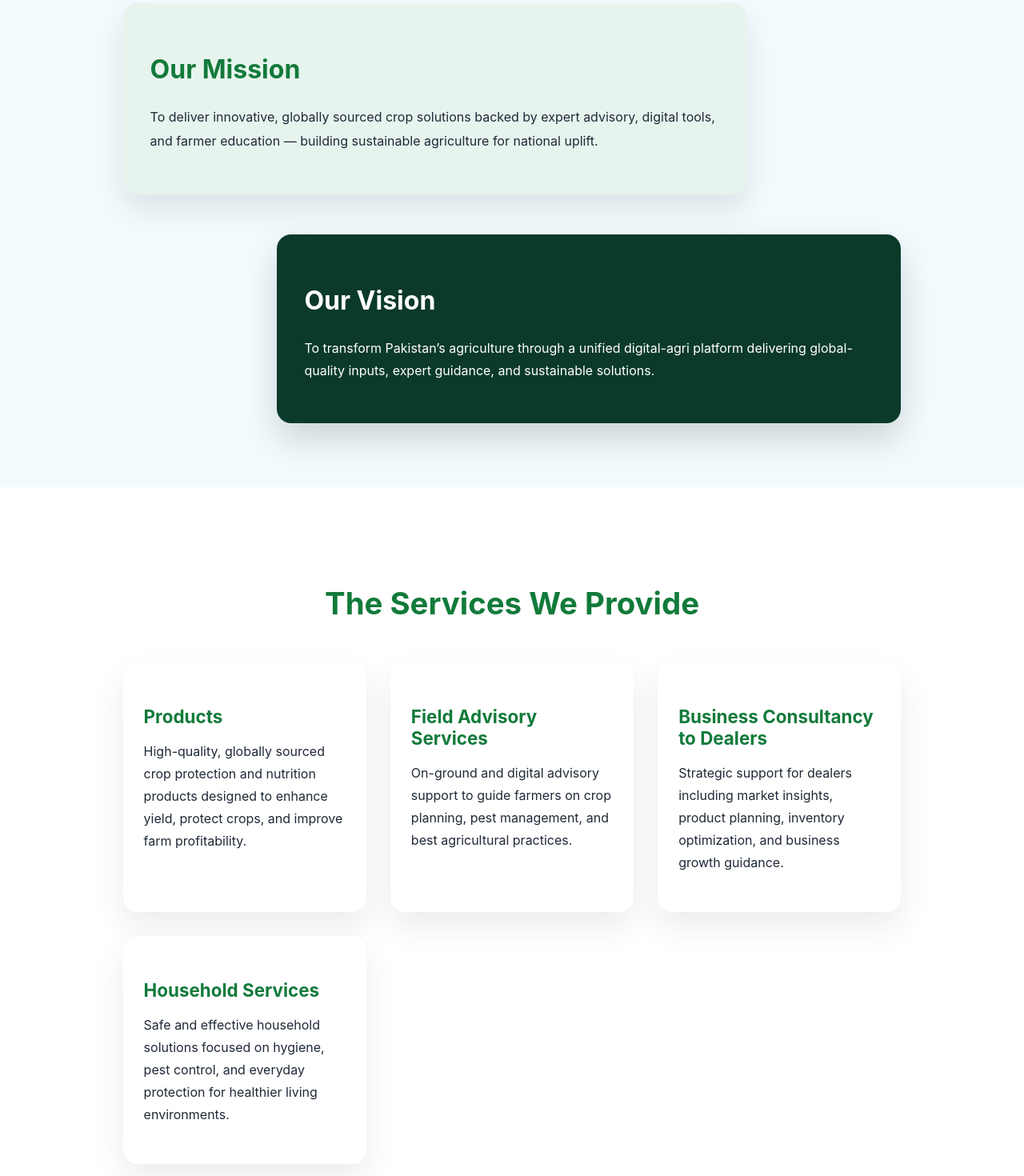
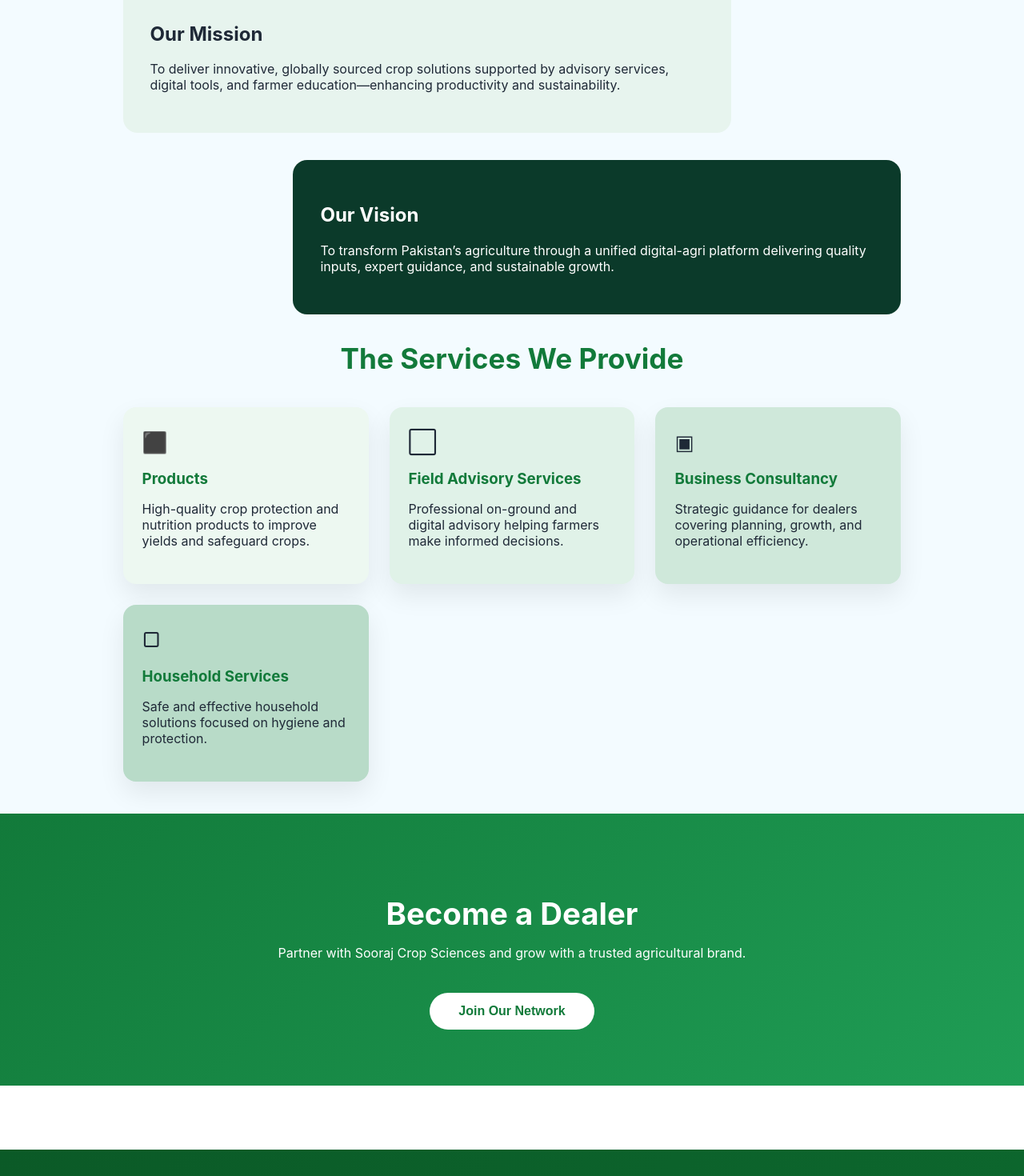
Before and after one commit to iamna122/sooraj-crop-sciences, a React (Create React App) app: page /About in a window 1280 px wide. Shown: the part 1200-2670 px from the top of the page at 80% size. Built offline with nearby package versions, Linux system fonts and the light colour scheme; the HTML template or start-up script is replaced by a standard one.

Commit message:
changes in services block

```diff
--- a/src/pages/About.jsx
+++ b/src/pages/About.jsx
@@ -25,7 +25,7 @@ export default function About() {
   return (
     <div style={{ fontFamily: "Inter, sans-serif", color: "#1f2937" }}>
 
-      {/* ================= HERO BANNER ================= */}
+      {/* ================= HERO ================= */}
       <section style={{ height: "80vh", overflow: "hidden" }}>
         <img
           src={aboutBanner}
@@ -35,170 +35,109 @@ export default function About() {
             height: "100%",
             objectFit: "cover",
             objectPosition: "center top",
-            display: "block",
           }}
         />
       </section>
 
       {/* ================= WHO WE ARE ================= */}
-      <section
-        className="fade-up"
-        style={{ padding: "90px 12% 40px", textAlign: "center" }}
-      >
+      <section className="fade-up" style={{ padding: "90px 12% 40px", textAlign: "center" }}>
         <h2 style={{ color: "#127a3a", fontSize: "2.4rem", marginBottom: 24 }}>
           Who We Are
         </h2>
 
         <p style={{ maxWidth: 900, margin: "auto", lineHeight: 1.9 }}>
           Sooraj Crop Sciences is a modern agricultural enterprise committed to
-          empowering farmers across Pakistan. We combine innovative crop
-          solutions, expert guidance, and a strong nationwide network to help
-          growers improve productivity, protect yields, and adopt sustainable
-          farming practices.
+          empowering farmers across Pakistan through innovation, expert guidance,
+          and a strong nationwide dealer network.
         </p>
 
-        <p
-          style={{
-            marginTop: 26,
-            fontWeight: 600,
-            color: "#127a3a",
-          }}
-        >
+        <p style={{ marginTop: 26, fontWeight: 600, color: "#127a3a" }}>
           Rooted in trust. Driven by innovation. Focused on farmers.
         </p>
 
-        <p style={{ marginTop: 10, fontWeight: 600 }}>
+        <p style={{ marginTop: 8, fontWeight: 600 }}>
           کسان کی ترقی، پاکستان کی خوشحالی
         </p>
       </section>
 
       {/* ================= MISSION & VISION ================= */}
-      <section style={{ padding: "30px 12% 80px", background: "#f3fbff" }}>
+      <section style={{ padding: "30px 12% 40px", background: "#f3fbff" }}>
 
-        {/* Mission */}
-        <div
-          className="slide-left"
-          style={{
-            background: "#e7f4ee",
-            padding: "36px 34px",
-            borderRadius: 18,
-            maxWidth: 780,
-            marginBottom: 50,
-            boxShadow: "0 18px 40px rgba(0,0,0,0.1)",
-          }}
-        >
-          <h2 style={{ color: "#127a3a", fontSize: "2rem" }}>
-            Our Mission
-          </h2>
-
-          <p style={{ lineHeight: 1.85 }}>
-            To deliver innovative, globally sourced crop solutions backed by
-            expert advisory, digital tools, and farmer education — building
-            sustainable agriculture for national uplift.
+        <div className="slide-left mission-box">
+          <h2>Our Mission</h2>
+          <p>
+            To deliver innovative, globally sourced crop solutions supported by
+            advisory services, digital tools, and farmer education—enhancing
+            productivity and sustainability.
           </p>
         </div>
 
-        {/* Vision */}
-        <div
-          className="slide-right"
-          style={{
-            background: "#0b3a2a",
-            color: "#fff",
-            padding: "36px 34px",
-            borderRadius: 18,
-            maxWidth: 780,
-            marginLeft: "auto",
-            boxShadow: "0 20px 45px rgba(0,0,0,0.16)",
-          }}
-        >
-          <h2 style={{ fontSize: "2rem" }}>Our Vision</h2>
+        <div className="slide-right vision-box">
+          <h2>Our Vision</h2>
+          <p>
+            To transform Pakistan’s agriculture through a unified digital-agri
+            platform delivering quality inputs, expert guidance, and sustainable
+            growth.
+          </p>
+        </div>
 
-          <p style={{ lineHeight: 1.75 }}>
-            To transform Pakistan’s agriculture through a unified digital-agri
-            platform delivering global-quality inputs, expert guidance, and
-            sustainable solutions.
+        {/* ================= SERVICES (MOVED HERE) ================= */}
+        <div className="fade-up services-wrapper">
+          <h2 className="services-title">The Services We Provide</h2>
+
+          <div className="services-grid">
+
+            <div className="service-card s1">
+              <div className="icon">⬛</div>
+              <h3>Products</h3>
+              <p>
+                High-quality crop protection and nutrition products to improve
+                yields and safeguard crops.
               </p>
+            </div>
+
+            <div className="service-card s2">
+              <div className="icon">⬜</div>
+              <h3>Field Advisory Services</h3>
+              <p>
+                Professional on-ground and digital advisory helping farmers make
+                informed decisions.
+              </p>
+            </div>
+
+            <div className="service-card s3">
+              <div className="icon">▣</div>
+              <h3>Business Consultancy</h3>
+              <p>
+                Strategic guidance for dealers covering planning, growth, and
+                operational efficiency.
+              </p>
+            </div>
+
+            <div className="service-card s4">
+              <div className="icon">▢</div>
+              <h3>Household Services</h3>
+              <p>
+                Safe and effective household solutions focused on hygiene and
+                protection.
+              </p>
+            </div>
+
+          </div>
         </div>
       </section>
 
-      {/* ================= SERVICES ================= */}
-      <section
-        className="fade-up"
-        style={{
-          padding: "90px 12%",
-          background: "#ffffff",
-        }}
-      >
-        <h2
-          style={{
-            textAlign: "center",
-            fontSize: "2.4rem",
-            color: "#127a3a",
-            marginBottom: 50,
-          }}
-        >
-          The Services We Provide
-        </h2>
-
-        <div
-          style={{
-            display: "grid",
-            gridTemplateColumns: "repeat(auto-fit, minmax(240px, 1fr))",
-            gap: 30,
-          }}
-        >
-          {[
-            {
-              title: "Products",
-              text:
-                "High-quality, globally sourced crop protection and nutrition products designed to enhance yield, protect crops, and improve farm profitability.",
-            },
-            {
-              title: "Field Advisory Services",
-              text:
-                "On-ground and digital advisory support to guide farmers on crop planning, pest management, and best agricultural practices.",
-            },
-            {
-              title: "Business Consultancy to Dealers",
-              text:
-                "Strategic support for dealers including market insights, product planning, inventory optimization, and business growth guidance.",
-            },
-            {
-              title: "Household Services",
-              text:
-                "Safe and effective household solutions focused on hygiene, pest control, and everyday protection for healthier living environments.",
-            },
-          ].map(service => (
-            <div
-              key={service.title}
-              style={{
-                background: "#ffffff",
-                padding: "32px 26px",
-                borderRadius: 18,
-                boxShadow: "0 18px 40px rgba(0,0,0,0.08)",
-              }}
-            >
-              <h3
-                style={{
-                  color: "#127a3a",
-                  fontSize: "1.4rem",
-                  marginBottom: 14,
-                }}
-              >
-                {service.title}
-              </h3>
-
-              <p style={{ lineHeight: 1.75 }}>
-                {service.text}
+      {/* ================= CTA ================= */}
+      <section className="cta-strip">
+        <h2>Become a Dealer</h2>
+        <p>
+          Partner with Sooraj Crop Sciences and grow with a trusted agricultural brand.
         </p>
-            </div>
-          ))}
-        </div>
+        <button>Join Our Network</button>
       </section>
 
-      {/* ================= ANIMATIONS ================= */}
-      <style>
-        {`
+      {/* ================= STYLES ================= */}
+      <style>{`
         .fade-up {
           opacity: 0;
           transform: translateY(40px);
@@ -209,27 +148,105 @@ export default function About() {
           transform: translateY(0);
         }
 
-          .slide-left,
-          .slide-right {
+        .slide-left, .slide-right {
           opacity: 0;
           transition: all 0.9s ease;
+          max-width: 760px;
+          padding: 34px;
+          border-radius: 18px;
+          margin-bottom: 34px;
         }
 
-          .slide-left {
-            transform: translateX(-60px);
-          }
+        .slide-left { transform: translateX(-60px); }
+        .slide-right { transform: translateX(60px); margin-left: auto; }
 
-          .slide-right {
-            transform: translateX(60px);
-          }
-
-          .slide-left.show,
-          .slide-right.show {
+        .slide-left.show, .slide-right.show {
           opacity: 1;
           transform: translateX(0);
         }
-        `}
-      </style>
+
+        .mission-box {
+          background: #e7f4ee;
+        }
+
+        .vision-box {
+          background: #0b3a2a;
+          color: #fff;
+        }
+
+        .services-wrapper {
+          margin-top: 20px;
+        }
+
+        .services-title {
+          text-align: center;
+          color: #127a3a;
+          font-size: 2.2rem;
+          margin-bottom: 40px;
+        }
+
+        .services-grid {
+          display: grid;
+          grid-template-columns: repeat(auto-fit, minmax(230px, 1fr));
+          gap: 26px;
+        }
+
+        .service-card {
+          padding: 28px 24px;
+          border-radius: 16px;
+          transition: all 0.35s ease;
+          box-shadow: 0 14px 32px rgba(0,0,0,0.08);
+        }
+
+        .service-card:hover {
+          transform: translateY(-8px);
+          box-shadow: 0 22px 48px rgba(0,0,0,0.14);
+        }
+
+        .icon {
+          font-size: 1.6rem;
+          margin-bottom: 10px;
+        }
+
+        .service-card h3 {
+          margin-bottom: 10px;
+          color: #127a3a;
+        }
+
+        /* Progressive green shades */
+        .s1 { background: #edf8f1; }
+        .s2 { background: #e0f2e8; }
+        .s3 { background: #cfe8da; }
+        .s4 { background: #b8dbc8; }
+
+        .cta-strip {
+          background: linear-gradient(135deg, #127a3a, #1f9d55);
+          color: #fff;
+          text-align: center;
+          padding: 70px 12%;
+        }
+
+        .cta-strip h2 {
+          font-size: 2.4rem;
+          margin-bottom: 14px;
+        }
+
+        .cta-strip button {
+          margin-top: 24px;
+          padding: 14px 36px;
+          border-radius: 30px;
+          border: none;
+          font-size: 1rem;
+          font-weight: 600;
+          background: #fff;
+          color: #127a3a;
+          cursor: pointer;
+        }
+
+        .cta-strip button:hover {
+          background: #f1f1f1;
+        }
+      `}</style>
     </div>
   );
 }
```
Lines whose indentation alone changed are shown as unchanged.
